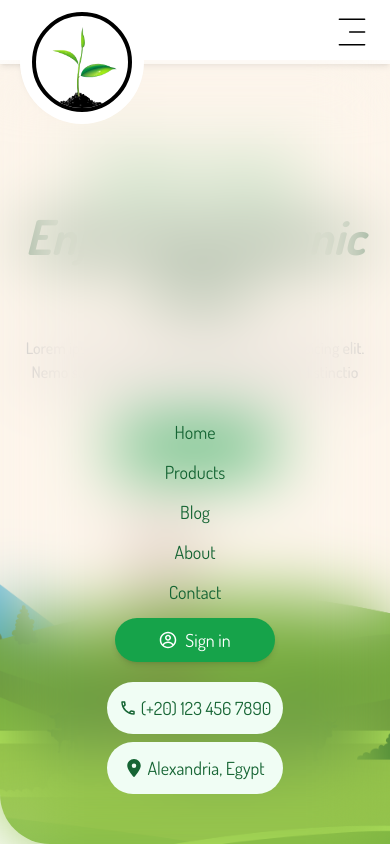
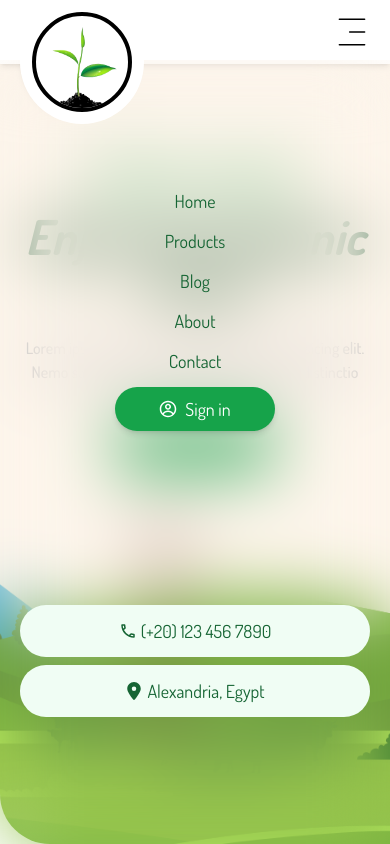
Before and after one commit to yousiefhamed/food_farm, a Next.js app: page / in a window 390 px wide. Both pictures are taken after a click on the button 352 px from the left and 32 px from the top of the page. Built offline with nearby package versions, Linux system fonts and the light colour scheme.

Commit message:
fixing mobile menu layout issue

```diff
--- a/src/app/components/Nav.jsx
+++ b/src/app/components/Nav.jsx
@@ -45,9 +45,7 @@ export default function Nav() {
       <nav className="p-web relative h-16 bg-white flex justify-end items-center shadow-md z-50">
         <div
           className={`w-full md:flex md:justify-end lg:justify-between items-center gap-5 close-menu ${
-            isClient && openMenu
-              ? "flex mobile-menu open justify-stretch"
-              : "hidden"
+            isClient && openMenu ? "grid mobile-menu" : "hidden"
           }`}
         >
           <div className="flex justify-center md:items-center items-stretch lg:gap-5 gap-2 md:flex-row flex-col">
--- a/src/app/globals.css
+++ b/src/app/globals.css
@@ -71,12 +71,18 @@ body {
   top: 60px;
   left: 0;
   height: calc(100vh - 60px);
-  flex-direction: column;
   justify-content: stretch;
   padding: 50px 20px;
-  flex-direction: column-reverse;
   overflow-y: auto;
   animation: show ease-in-out 0.5s;
+
+  > ul {
+    order: 1;
+  }
+
+  > div {
+    order: 2;
+  }
 
   &::-webkit-scrollbar-track {
     -webkit-box-shadow: inset 0 0 6px rgba(0, 0, 0, 0.3);
```
